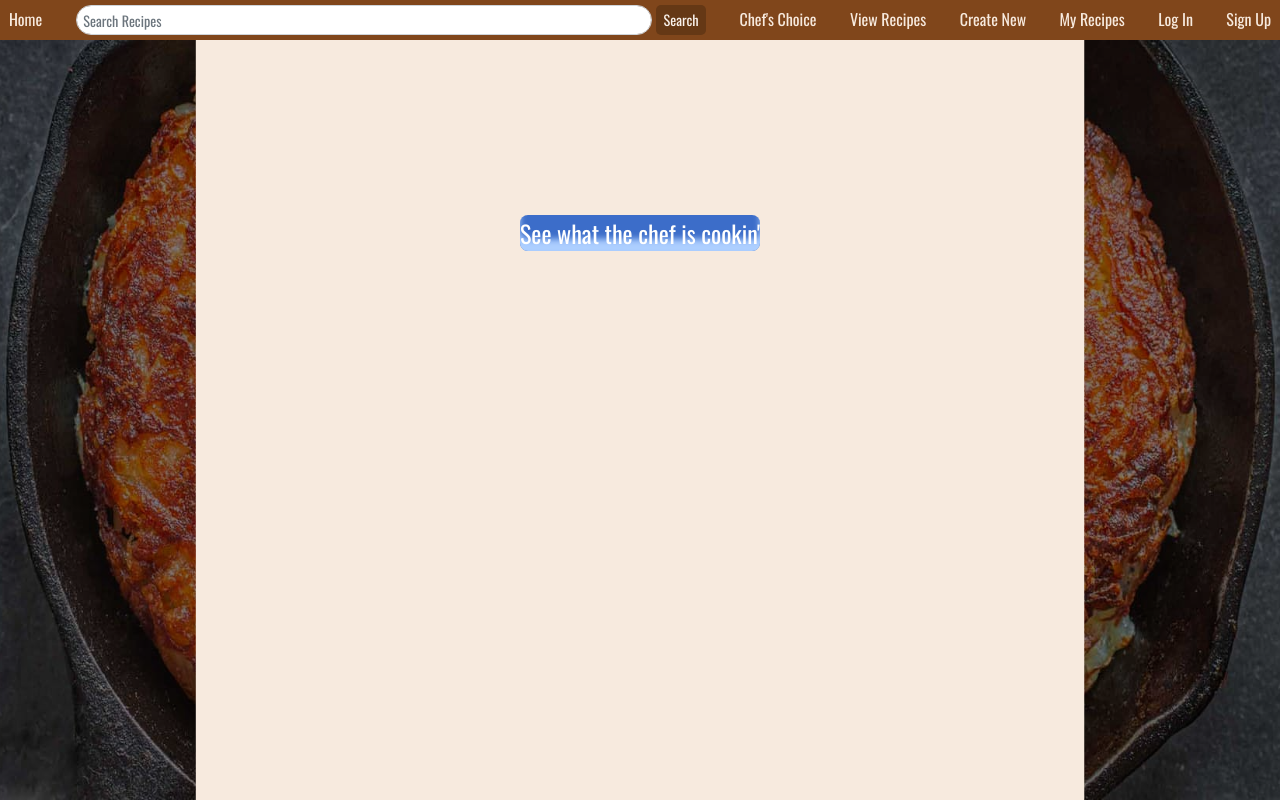
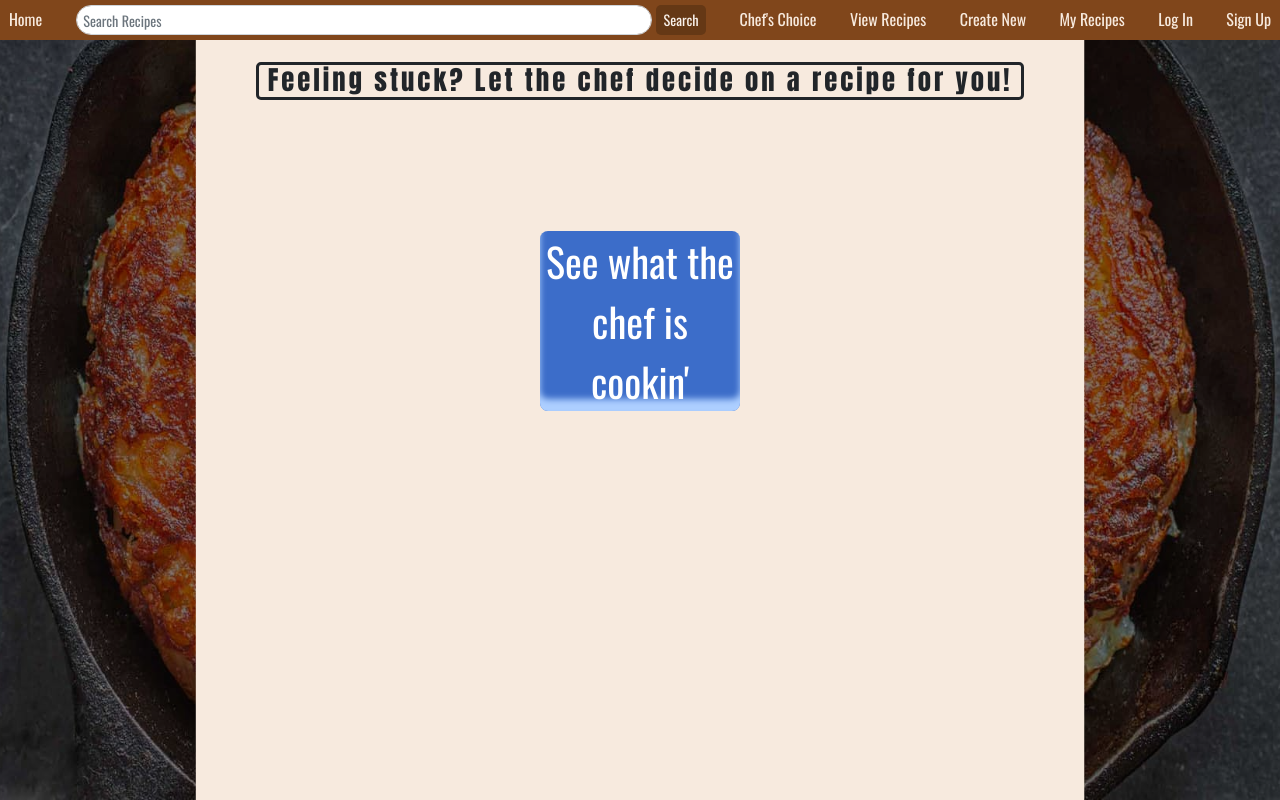
Before and after one commit to MattKim97/HashbrownHashers, a React (Create React App) app in the folder client/hashbrowns-ui/: page /chefschoice in a window 1280 px wide. Built offline with nearby package versions, Linux system fonts and the light colour scheme; no server answers.

Commit message:
formatted chefs choice a bit

```diff
--- a/client/hashbrowns-ui/src/components/ChefsChoice.css
+++ b/client/hashbrowns-ui/src/components/ChefsChoice.css
@@ -4,27 +4,39 @@
     flex-direction: column;
     align-items: center;
     justify-content: center;
-    height: 200px;
-    margin-top: 15rem;
+    height: 300px;
+    margin-top: 8rem;
+    transition: .5s ease-in-out;
   }
 
   .chefsButton {
     border: none;
     background: rgb(60, 109, 201);
     color: white;
-
-    font-size: 24px;
+    height: fit-content;
+    font-size: 40px;
     border-radius: 8px;
     cursor: pointer;
     box-shadow: #ADCFFF 0 -12px 6px inset;
+    width: 200px;
+
 
   }
 
-  .chefsButton:hover {
-
-    box-shadow: #cd70ef 0 -6px 8px inset;
+  .chefButtonContainer:hover{
+    transform: scale(1.1);
   }
 
+  h2{
+    border-radius: 5px;
+    border-style: solid;
+  }
+  .chefHeader{
+    padding-top: 7rem;
+    margin-left: 20%;
+    margin-right: 20%;
+
+  }
 
 
 
--- a/client/hashbrowns-ui/src/components/ChefsChoice.js
+++ b/client/hashbrowns-ui/src/components/ChefsChoice.js
@@ -1,62 +1,73 @@
-import React from 'react'
-import { useEffect, useState } from 'react'
-import {Link, useNavigate} from "react-router-dom"
-import './ChefsChoice.css'
-import { useRef } from 'react';
-import gsap from 'gsap';
-import { useGSAP } from '@gsap/react';
+import React from "react";
+import { useEffect, useState } from "react";
+import { Link, useNavigate } from "react-router-dom";
+import "./ChefsChoice.css";
+import { useRef } from "react";
+import gsap from "gsap";
+import { useGSAP } from "@gsap/react";
 
-
-export default function ChefsChoice(){
-
-
-
+export default function ChefsChoice() {
   const [recipes, setRecipes] = useState([]);
   const [recipe, setRecipe] = useState([]);
-    const url = "http://localhost:8080/recipe"
+  const url = "http://localhost:8080/recipe";
   const navigate = useNavigate();
 
-    useEffect(()=>{
+  useEffect(() => {
     fetch(url)
-        .then(response => {
-            if(response.status === 200){
-                return response.json()
+      .then((response) => {
+        if (response.status === 200) {
+          return response.json();
         } else {
           return Promise.reject(`Unexpected status code: ${response.status}`);
         }
       })
-        .then(data => setRecipes(data))
-        .catch(console.log)
-    },[])
+      .then((data) => setRecipes(data))
+      .catch(console.log);
+  }, []);
 
   gsap.registerPlugin(useGSAP);
 
   const container = useRef();
 
-    useGSAP(() => {
+  useGSAP(
+    () => {
+      gsap.to(".box", { rotation: "+=360", duration: 4 });
+      const buttons = gsap.utils.toArray(".button");
+buttons.forEach((item) => {
+  let span = item.querySelector("span");
+  let tl = gsap.timeline({ paused: true });
 
-        gsap.to(".box", { rotation: "+=360", duration: 3 });
+  tl.to(span, { duration: 0.2, yPercent: -150, ease: "power2.in" });
+  tl.set(span, { yPercent: 150 });
+  tl.to(span, { duration: 0.2, yPercent: 0 });
 
+  item.addEventListener("mouseenter", () => tl.play(0));
+});
 
     },
     { scope: container }
   );
 
-
-
-    const recipeIds = recipes.map(recipe => recipe.recipeId)
+  const recipeIds = recipes.map((recipe) => recipe.recipeId);
 
   const randomIndex = recipeIds[Math.floor(Math.random() * recipeIds.length)];
 
-    const handleClick = (event) =>{
-        navigate(`/recipe/${randomIndex}`)
+  const handleClick = (event) => {
+    navigate(`/recipe/${randomIndex}`);
+  };
+
+  return (
+    <section>
+      <div className="chefHeader">
+        <h2>
+          Feeling stuck? Let the chef decide on a recipe for you!
+        </h2>
+      </div>
+      <div ref={container} className="chefButtonContainer">
+        <button className="chefsButton box" onClick={handleClick}>
+          <span>See what the chef is cookin'</span>
+        </button>
+      </div>
+    </section>
+  );
 }
-
-
-
-    return(
-        <div ref={container} className='chefButtonContainer '>
-        <button className='chefsButton box' onClick={handleClick}>See what the chef is cookin'</button>
-        </div>
-    )
-}
```
Lines whose indentation alone changed are shown as unchanged.
